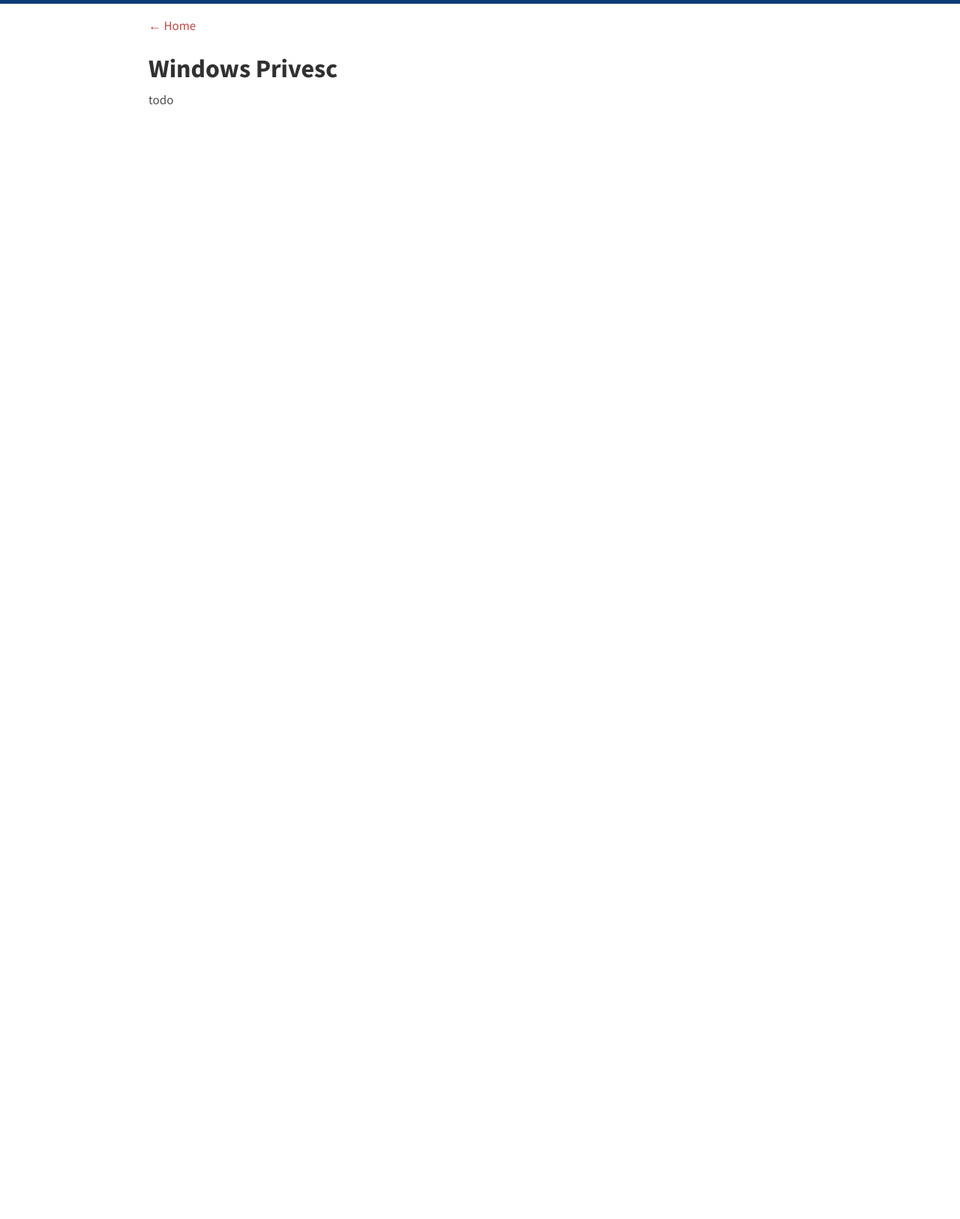
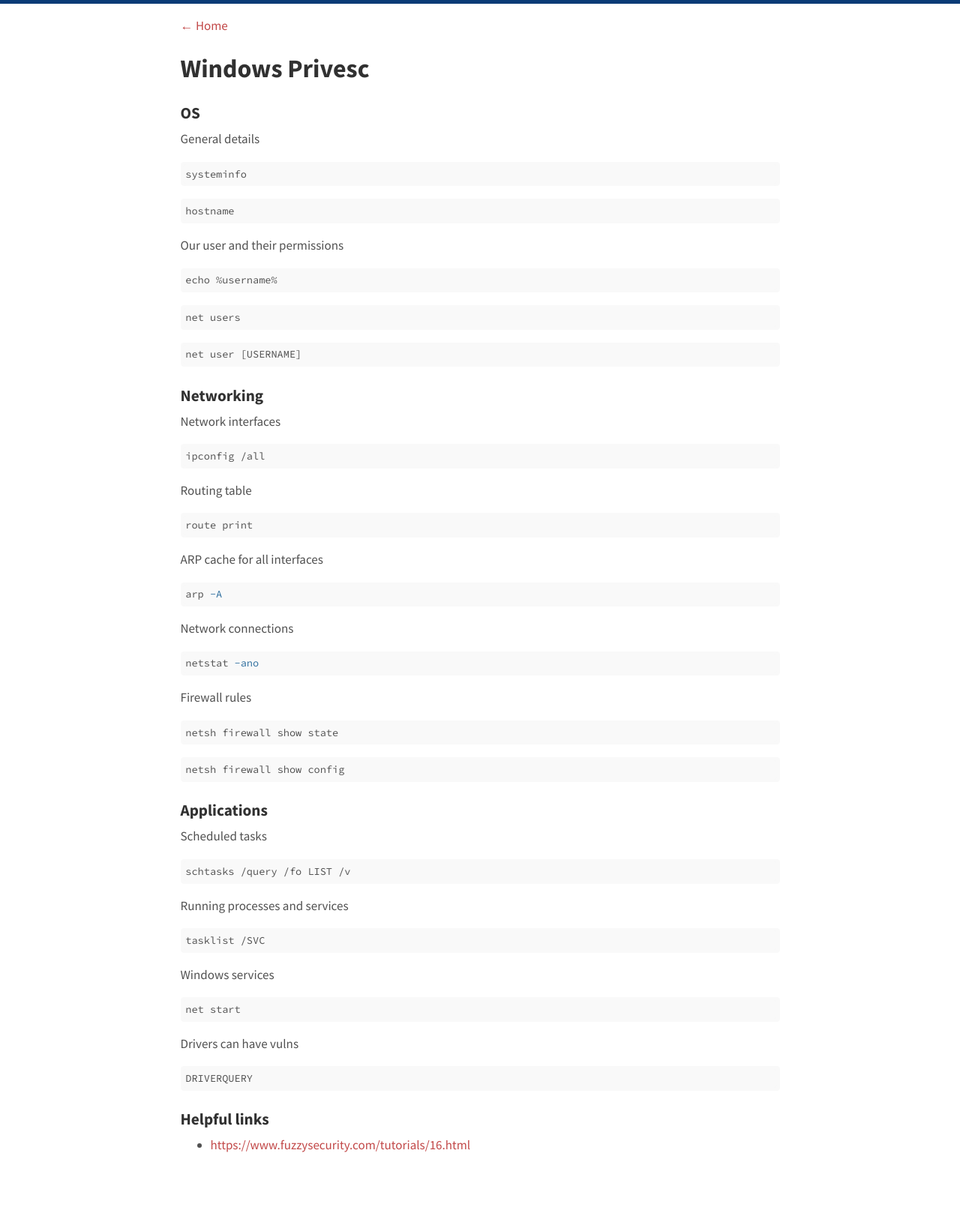
Before and after one commit to agrzeslak/cheatsheet, a Jekyll site: the page built from _topics/windows-privesc.md, in a window 1280 px wide. Shown: the whole page at 75% size. Built offline with Jekyll 4.4.1, drawn with Linux system fonts in a browser that asks for light colours; before the commit the page ends 900 px from its top, so only the background shows below that.

Commit message:
Beginnings of Windows privesc and layout/format changes

````diff
--- a/_sass/base/_layout.scss
+++ b/_sass/base/_layout.scss
@@ -4,7 +4,7 @@
  */
 
 .container {
-  max-width: 55rem;
+  max-width: 50rem;
   padding-left:  1.5rem;
   padding-right: 1.5rem;
   margin: 1rem auto 5rem auto;
--- a/_topics/windows-privesc.md
+++ b/_topics/windows-privesc.md
@@ -10,5 +10,80 @@ tags:
     - system
 ---
 # Windows Privesc
+### OS
 
-todo
+General details
+```powershell
+systeminfo
+```
+
+```powershell
+hostname
+```
+
+Our user and their permissions
+```powershell
+echo %username%
+```
+
+```powershell
+net users
+```
+
+```powershell
+net user [USERNAME]
+```
+
+### Networking
+Network interfaces
+```powershell
+ipconfig /all
+```
+
+Routing table
+```powershell
+route print
+```
+
+ARP cache for all interfaces
+```powershell
+arp -A
+```
+
+Network connections
+```powershell
+netstat -ano
+```
+
+Firewall rules
+```powershell
+netsh firewall show state
+```
+
+```powershell
+netsh firewall show config
+```
+
+### Applications
+Scheduled tasks
+```powershell
+schtasks /query /fo LIST /v
+```
+
+Running processes and services
+```powershell
+tasklist /SVC
+```
+
+Windows services
+```powershell
+net start
+```
+
+Drivers can have vulns
+```powershell
+DRIVERQUERY
+```
+
+### Helpful links
+- <https://www.fuzzysecurity.com/tutorials/16.html>
````
Also changed, not shown: _layouts/reverse-shells.html (added, +57 -0 lines), _topics/linux-privesc.md (+5 -42 lines), _topics/smb.md (+1 -1 lines).
